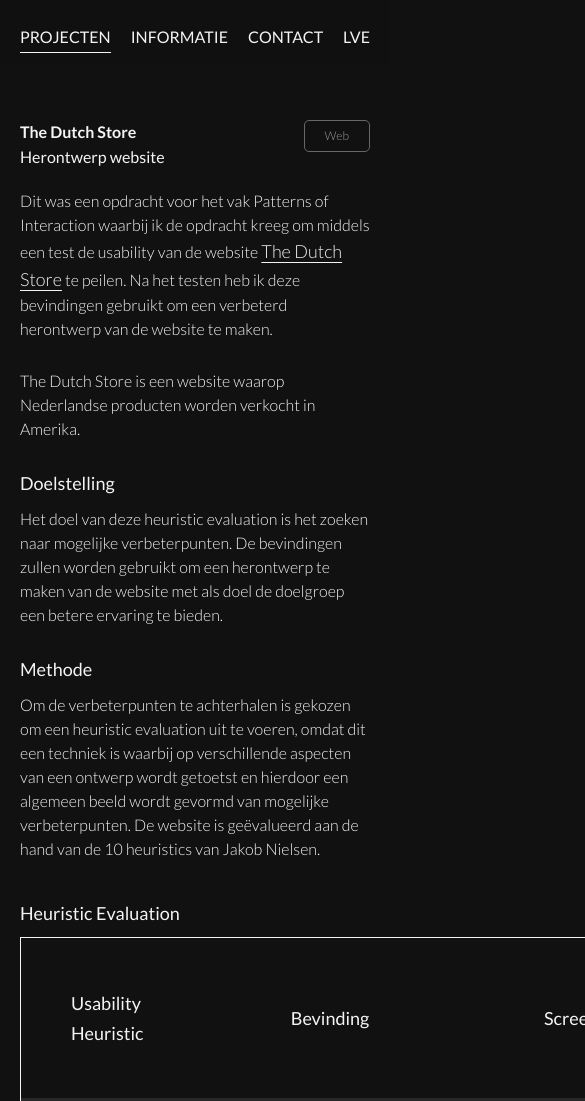
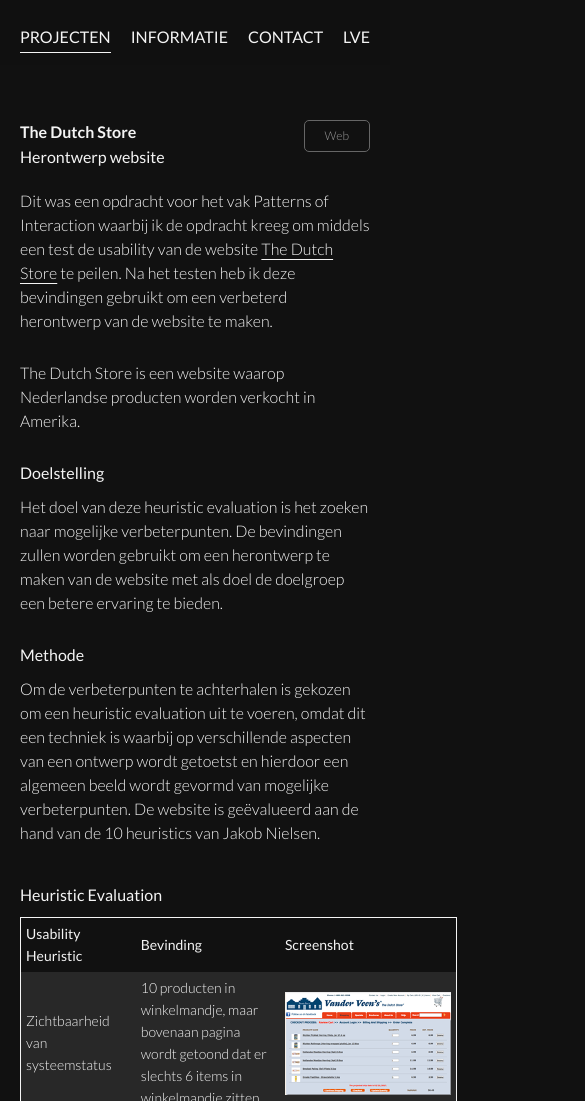
Before and after one commit to LaurencevanEs/LaurencevanEs.github.io, a plain HTML site: page tabeltest.html in a window 390 px wide. Shown: the top 1101 px of the page, 585 px wide, since content can reach past the window. Drawn offline with Linux system fonts and the light colour scheme.

Commit message:
Updated tabel responsiveness (media queries)

```diff
--- a/styles.css
+++ b/styles.css
@@ -674,10 +674,9 @@
 }
 
 #tabel-thedutchstore th, td {
-    padding: 15px;
     text-align: left;
     width: 33.33%;
-    padding: 50px;
+    padding: 30px;
     vertical-align: middle;
 }
 
@@ -686,7 +685,7 @@
     line-height: 30px;
     color: #f4f4f4;
     font-weight: 400;
-    height: 100px;
+    height: auto;
 }
 
 #tabel-thedutchstore td {
@@ -717,14 +716,6 @@
     display: block;
 }
 
-/*#casestudy-media p {
-    font-size: 18px;
-    line-height: 28px;
-    color: #f4f4f4;
-    font-weight: 300;
-    margin: 0 0 28px 0;
-}*/
-
 #casestudy-content a {
     font-size: 18px;
     line-height: 28px;
@@ -740,38 +731,9 @@
     color: rgba(244, 244, 244, .5);
 }
 
+/* _______________________________________________ MEDIA QUERIES _______________________________________________ */
 
-
-
-
-
-
-
-
-
-
-
-
-
-
-
-
-
-
-
-
-
-
-
-
-
-
-
-
-
-/* ________________________________________ MEDIA QUERY */
-
-@media only screen and (max-width: 1900px) {
+@media only screen and (max-width: 1900px) { /*______________________ max-width 1900px ________________________*/
     #projecten-binnen {
         max-width: 100%;
         margin: 0;
@@ -799,37 +761,19 @@
     }
 }
 
-
-
-
-
-
-
-@media only screen and (max-width: 1600px) {
+@media only screen and (max-width: 1600px) { /*______________________ max-width 1600px ________________________*/
     #informatie-left {
         padding: 0 30px 0 0;
     }
 }
 
-
-
-
-
-
-
-@media only screen and (max-width: 1440px) {
+@media only screen and (max-width: 1440px) { /*______________________ max-width 1440px ________________________*/
     #informatie-left {
         padding: 0 30px 0 0;
     }
 }
 
-
-
-
-
-
-
-@media only screen and (max-width: 1300px) {
+@media only screen and (max-width: 1300px) { /*______________________ max-width 1300px ________________________*/
     #informatie {
         padding: 0;
     }
@@ -839,10 +783,7 @@
     }
 }
 
-
-
-
-@media only screen and (max-width: 1280px) {
+@media only screen and (max-width: 1280px) { /*______________________ max-width 1280px ________________________*/
     #introductie-binnen p {
         font-size: 22px;
         line-height: 40px;
@@ -858,9 +799,7 @@
     }
 }
 
-
-
-@media only screen and (max-width: 1200px) {
+@media only screen and (max-width: 1200px) { /*______________________ max-width 1200px ________________________*/
     header {
         position: fixed;
         top: 0;
@@ -1022,11 +961,7 @@
     }
 }
 
-
-
-
-
-@media only screen and (max-width: 1024px) {
+@media only screen and (max-width: 1024px) { /*______________________ max-width 1024px ________________________*/
     #projecten-grid .projecten-grid-item:nth-child(odd) {
         margin: 0 20px 65px 0;
     }
@@ -1045,12 +980,7 @@
     }
 }
 
-
-
-
-
-
-@media only screen and (max-width: 940px) {
+@media only screen and (max-width: 940px) { /*______________________ max-width 940px ________________________*/
     #introductie {
         margin: 156px 0 80px 0;
     }
@@ -1091,16 +1021,7 @@
     }
 }
 
-
-
-
-
-
-
-
-
-
-@media only screen and (max-width: 767px) {
+@media only screen and (max-width: 767px) { /*______________________ max-width 767px ________________________*/
     body, html {
         height: auto;
     }
@@ -1204,6 +1125,21 @@
         margin: 0 0 20px 0;
     }
 
+    .casestudy-h3 {
+        font-size: 16px;
+        line-height: 24px;
+    }
+
+    #casestudy-content a {
+        font-size: 16px;
+        line-height: 24px;
+    }
+
+    #tabel-thedutchstore th {
+        font-size: 16px;
+        line-height: 24px;
+    }
+
     #casestudy-content p:last-child {
         margin: 0;
     }
@@ -1218,6 +1154,11 @@
     }
 
     #casestudy-media .media-image span {
+        font-size: 16px;
+        line-height: 24px;
+    }
+
+    #casestudy-media #casestudy-tabel span {
         font-size: 16px;
         line-height: 24px;
     }
@@ -1267,6 +1208,10 @@
         margin: 0 0 60px 0;
     }
 
+    #tabel-thedutchstore th, td {
+        padding: 28px 14px 28px auto;
+    }
+
     footer {
         bottom: 50px;
     }
@@ -1289,16 +1234,24 @@
     }
 }
 
+@media only screen and (max-width: 681px) {
+    #tabel-thedutchstore th, td {
+        padding: 5px 5px 5px 5px;
+    }
+
+    #tabel-thedutchstore th {
+        font-size: 14px;
+        line-height: 22px;
+}
+
+    #tabel-thedutchstore td {
+        font-size: 14px;
+        line-height: 22px;
+}
+}
 
 
-
-
-
-
-
-
-
-@media only screen and (max-width: 640px) {
+@media only screen and (max-width: 640px) { /*______________________ max-width 640px ________________________*/
     header {
         background-color: rgba(17, 17, 17,.8);
         height: 65px;
```
Also changed, not shown: casestudy-thedutchstore.html (indentation only).
